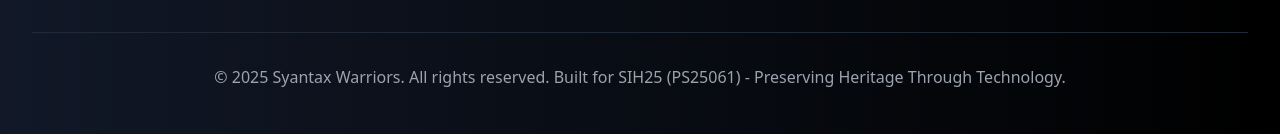
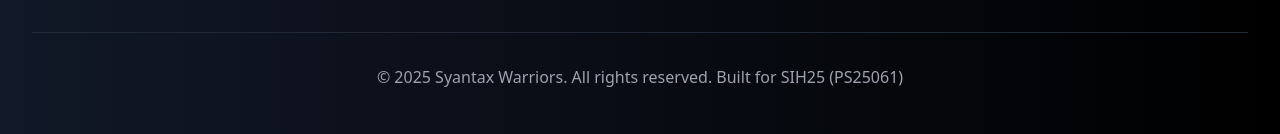
Before and after one commit to VedantNarayan/Monastery-360, a React (Create React App) app: page / in a window 1280 px wide. Shown: the part 1384-1518 px from the top of the page. Built offline with nearby package versions, Linux system fonts and the light colour scheme.

Commit message:
Simplify footer copyright message
Removed extra text from footer copyright notice.

```diff
--- a/src/App.js
+++ b/src/App.js
@@ -752,7 +752,7 @@ const Monastery360 = () => {
 
         <div className="border-t border-gray-800 mt-8 pt-8 text-center">
           <p className="text-gray-400">
-            © 2025 Syantax Warriors. All rights reserved. Built for SIH25 (PS25061) - Preserving Heritage Through Technology.
+            © 2025 Syantax Warriors. All rights reserved. Built for SIH25 (PS25061)
           </p>
         </div>
       </div>
```
